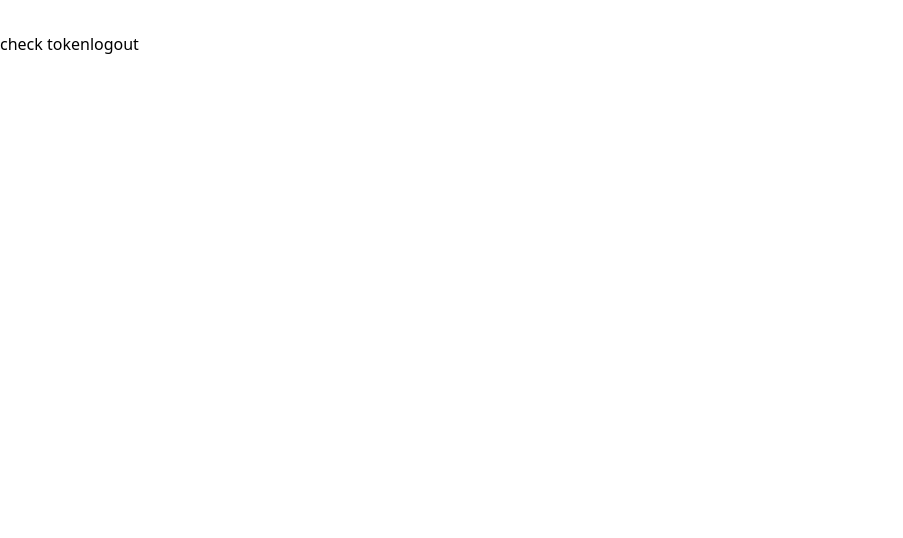
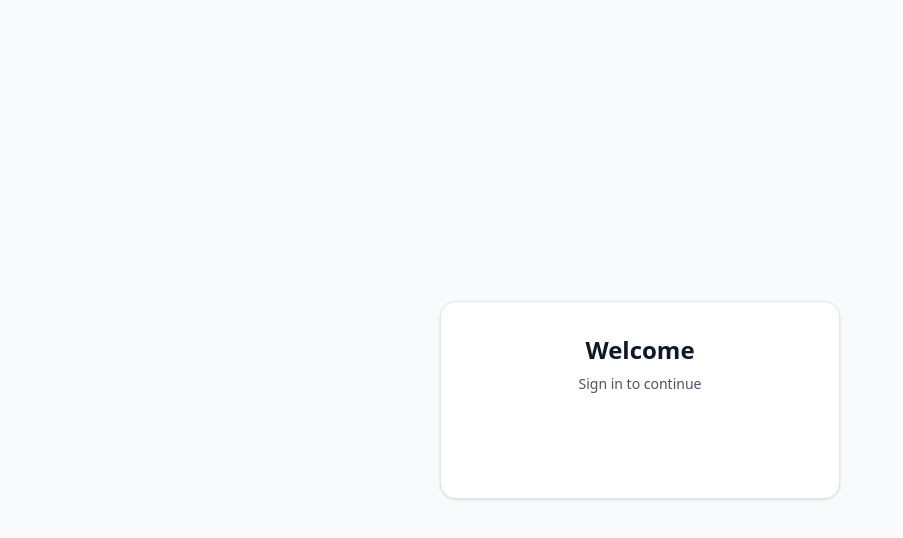
Before and after one commit to john-hashim/PERN-google-auth, a React app in the folder frontend/: page /login in a window 1280 px wide. Shown: the top 538 px of the page, without its empty margins (0-903 px from the left). Built offline with nearby package versions, Linux system fonts and the light colour scheme; no server answers; the HTML template or start-up script is replaced by a standard one.

Commit message:
fix: login ui improvements

```diff
--- a/frontend/src/api/endpoints.ts
+++ b/frontend/src/api/endpoints.ts
@@ -5,7 +5,6 @@ export const ENDPOINTS = {
     GOOGLE: {
       SIGNIN: '/auth/google/signin', // POST - API-based Google sign-in
     },
-    token_check: '/auth/token-check',
   },
 } as const
 
--- a/frontend/src/api/services/auth.ts
+++ b/frontend/src/api/services/auth.ts
@@ -21,8 +21,4 @@ export const authService = {
   googleSignIn: (data: GoogleSignInRequest): Promise<AxiosResponse<AuthResponse>> => {
     return apiClient.post(ENDPOINTS.AUTH.GOOGLE.SIGNIN, data)
   },
-
-  tokenCheck: (): Promise<AxiosResponse<{ data: string }>> => {
-    return apiClient.get(ENDPOINTS.AUTH.token_check)
-  },
 }
--- a/frontend/src/feature/auth/Login.tsx
+++ b/frontend/src/feature/auth/Login.tsx
@@ -8,8 +8,6 @@ const Login: React.FC = () => {
   const { execute: executeGoogleSignIn } = useApi<AuthResponse, [GoogleSignInRequest]>(
     authService.googleSignIn
   )
-
-  const { execute: excuteTokenCheck } = useApi<{ data: string }, []>(authService.tokenCheck)
 
   const userStore = useUserStore()
 
@@ -33,30 +31,29 @@ const Login: React.FC = () => {
     console.log('Google sign-in failed. Please try again.')
   }
 
-  const checkToken = () => {
-    excuteTokenCheck()
-  }
+  return (
+    <div className="min-h-screen flex items-center justify-center bg-gray-50">
+      <div className="w-full max-w-md px-6">
+        <div className="bg-white rounded-2xl shadow-sm border border-gray-200 p-8">
+          <div className="text-center mb-8">
+            <h1 className="text-2xl font-semibold text-gray-900 mb-2">Welcome</h1>
+            <p className="text-sm text-gray-600">Sign in to continue</p>
+          </div>
 
-  const handleLogout = () => {
-    userStore.logout()
-  }
-
-  return (
-    <div>
-      <div className="w-full flex items-center justify-center max-w-[384px]">
+          <div className="flex justify-center">
             <GoogleLogin
               onSuccess={handleGoogleSuccess}
               onError={handleGoogleError}
-          theme="filled_black"
-          size="medium"
-          width={200}
+              theme="outline"
+              size="large"
+              width={320}
               shape="rectangular"
               useOneTap
               auto_select={false}
             />
           </div>
-      <button onClick={checkToken}>check token</button>
-      <button onClick={handleLogout}>logout</button>
+        </div>
+      </div>
     </div>
   )
 }
```
Also changed, not shown: 2 other files (tests, documents, lock files or other folders). Lines whose indentation alone changed are shown as unchanged.
